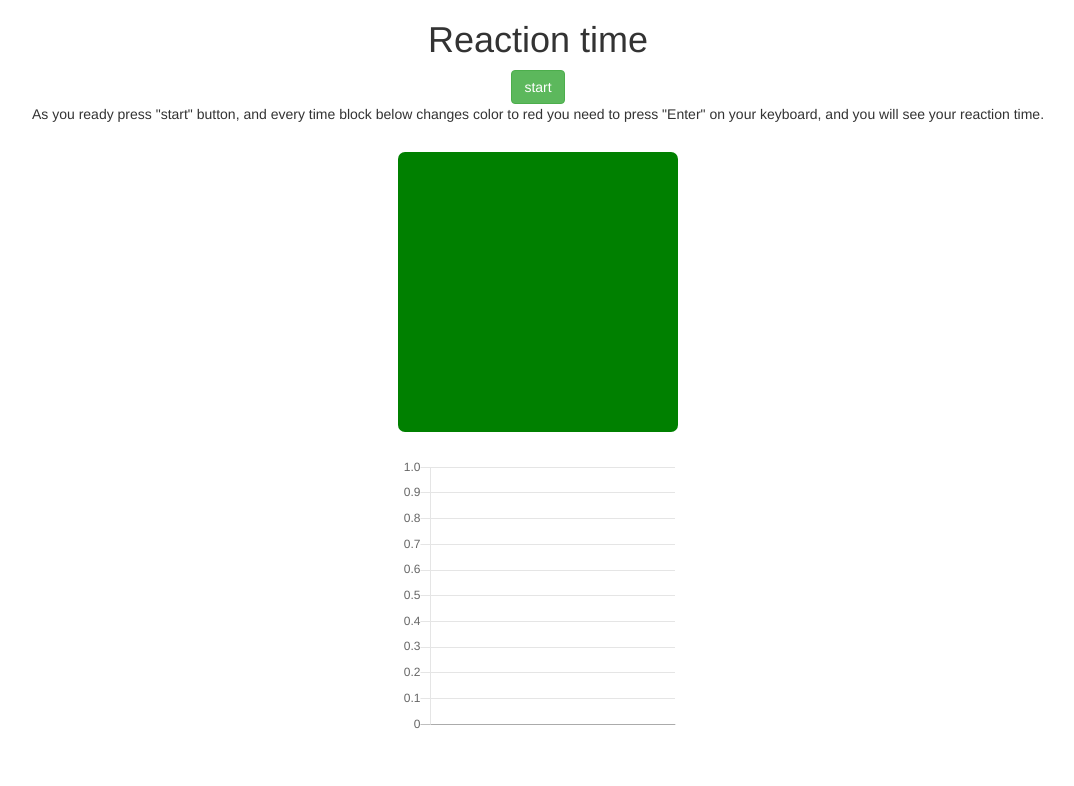
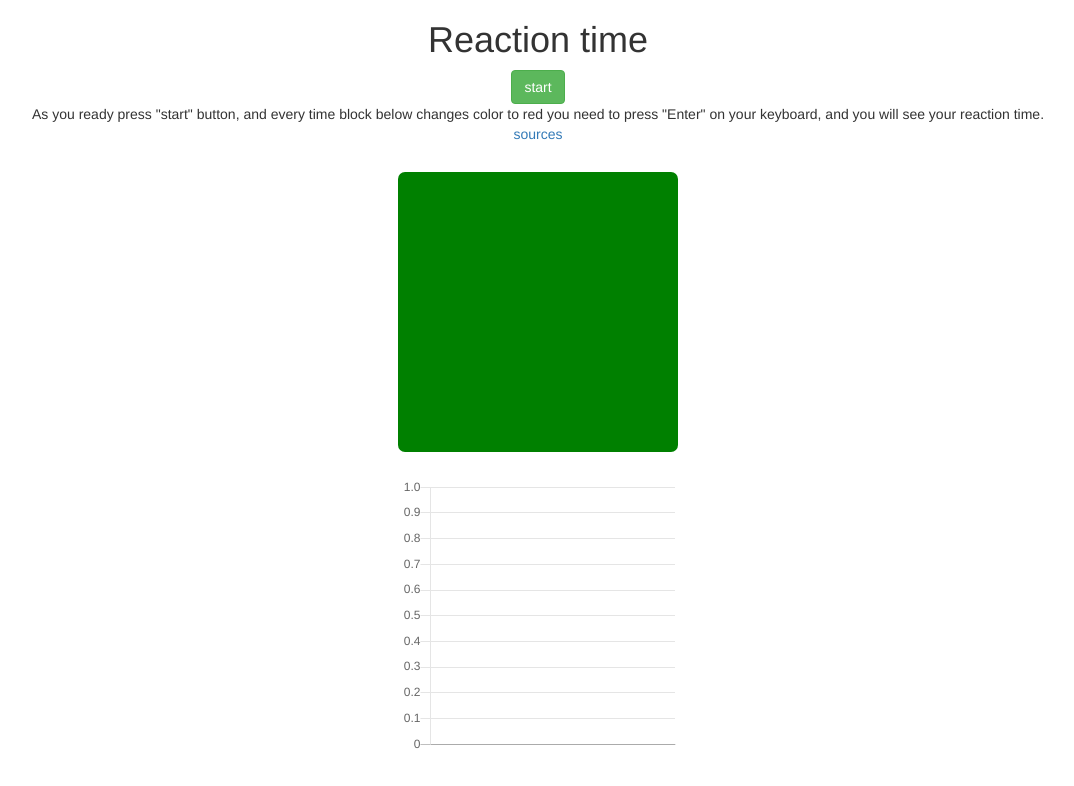
Before and after one commit to rsk700/reaction-time, a React (Create React App) app: page / in a window 1280 px wide. Shown: the top 786 px of the page, without its empty margins (102-1176 px from the left). Built offline with nearby package versions, Linux system fonts and the light colour scheme.

Commit message:
sources link

```diff
--- a/src/App.js
+++ b/src/App.js
@@ -190,6 +190,11 @@ class App extends Component {
         </div>
         <div className="row">
           <div className="col-xs-12 text-center">
+            <a href="https://github.com/rsk700/reaction-time">sources</a>
+          </div>
+        </div>
+        <div className="row">
+          <div className="col-xs-12 text-center">
             <div className="signal-block" style={this.state.signalColor}>
               <div className="last-reaction-wrapper text-center">
                 <div className="last-reaction">
```
Also changed, not shown: 7 other files (tests, documents, lock files or other folders).
